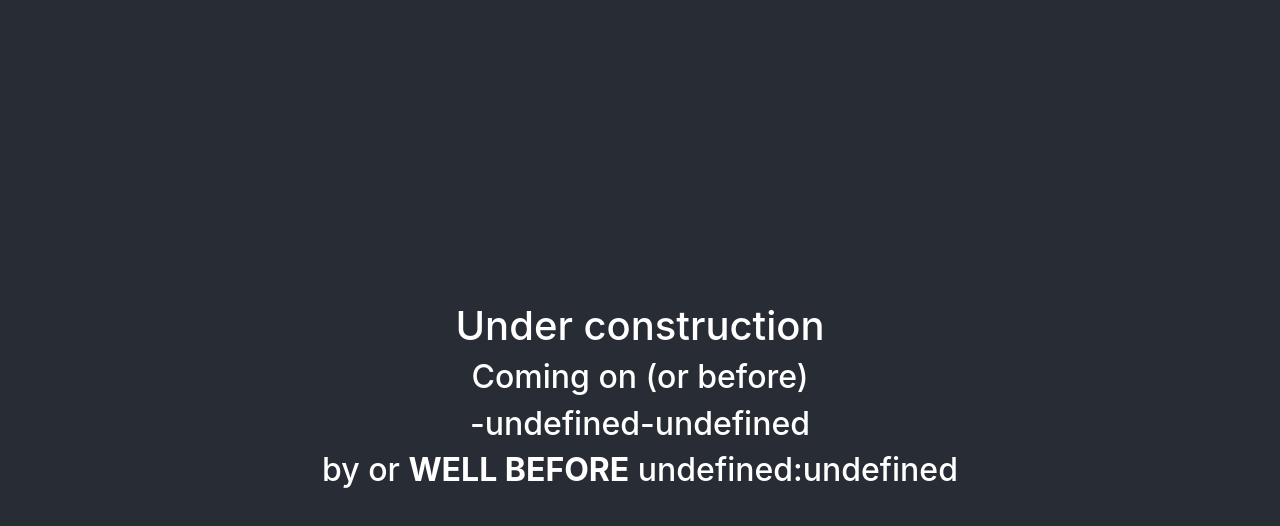
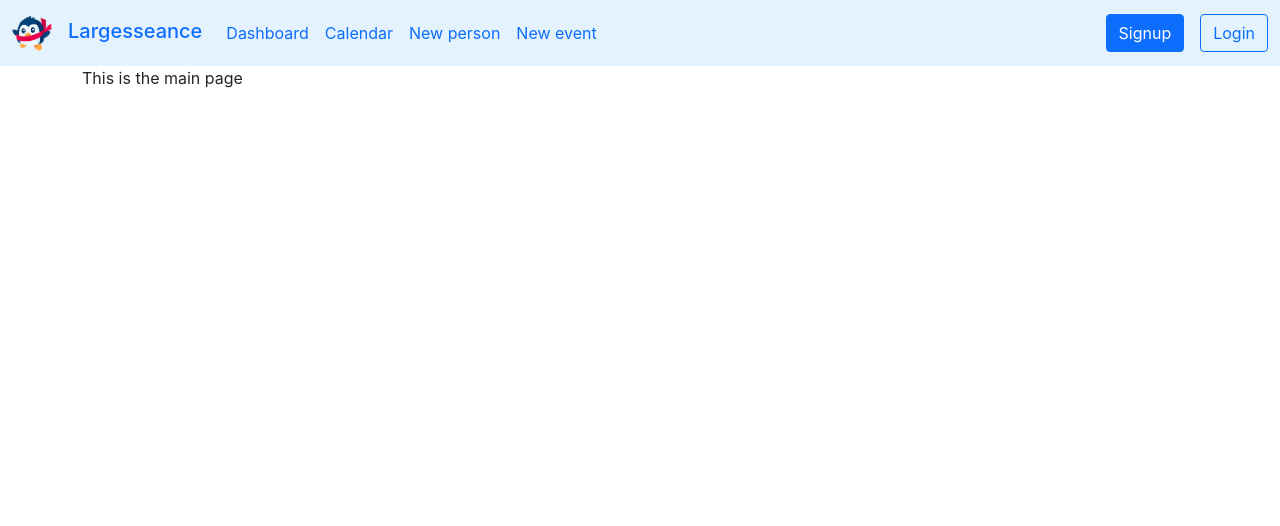
Before and after one commit to thejhoffman/project-gamma, a React (Create React App) app in the folder ghi/: page / in a window 1280 px wide. Shown: the top 526 px of the page. Built offline with nearby package versions, Linux system fonts and the light colour scheme; no server answers.

Commit message:
Added routes

```diff
--- a/ghi/src/App.js
+++ b/ghi/src/App.js
@@ -1,37 +1,33 @@
-import { useEffect, useState } from 'react';
-import Construct from './Construct.js'
-import ErrorNotification from './ErrorNotification';
+import { BrowserRouter, Routes, Route } from 'react-router-dom';
+import Nav from './nav/Nav';
 import './App.css';
+import MainPage from './main/MainPage';
+import Dashboard from './main/Dashboard';
+import Calendar from './main/Calendar';
+import Login from './auth/Login';
+import Signup from './auth/Signup';
+import EventForm from './forms/EventForm';
+import PersonForm from './forms/PersonForm';
 
 function App() {
-  const [launch_info, setLaunchInfo] = useState([]);
-  const [error, setError] = useState(null);
-
-  useEffect(() => {
-    async function getData() {
-      let url = `${process.env.REACT_APP_SAMPLE_SERVICE_API_HOST}/api/launch-details`;
-      console.log('fastapi url: ', url);
-      let response = await fetch(url);
-      console.log("------- hello? -------");
-      let data = await response.json();
-
-      if (response.ok) {
-        console.log("got launch data!");
-        setLaunchInfo(data.launch_details);
-      } else {
-        console.log("drat! something happened");
-        setError(data.message);
-      }
-    }
-    getData();
-  }, [])
-
-
   return (
-    <div>
-      <ErrorNotification error={error} />
-      <Construct info={launch_info} />
-    </div>
+    <BrowserRouter>
+      <Nav />
+      <div className="container">
+        <Routes>
+          {/* Main Routes */}
+          <Route path="/" element={<MainPage />} />
+          <Route path="/dashboard" element={<Dashboard />} />
+          <Route path="/calendar" element={<Calendar />} />
+          {/* Auth Routes */}
+          <Route path="/login" element={<Login />} />
+          <Route path="/signup" element={<Signup />} />
+          {/* Form Routes */}
+          <Route path="/create_event" element={<EventForm />} />
+          <Route path="/create_person" element={<PersonForm />} />
+        </Routes>
+      </div>
+    </BrowserRouter>
   );
 }
 
```
